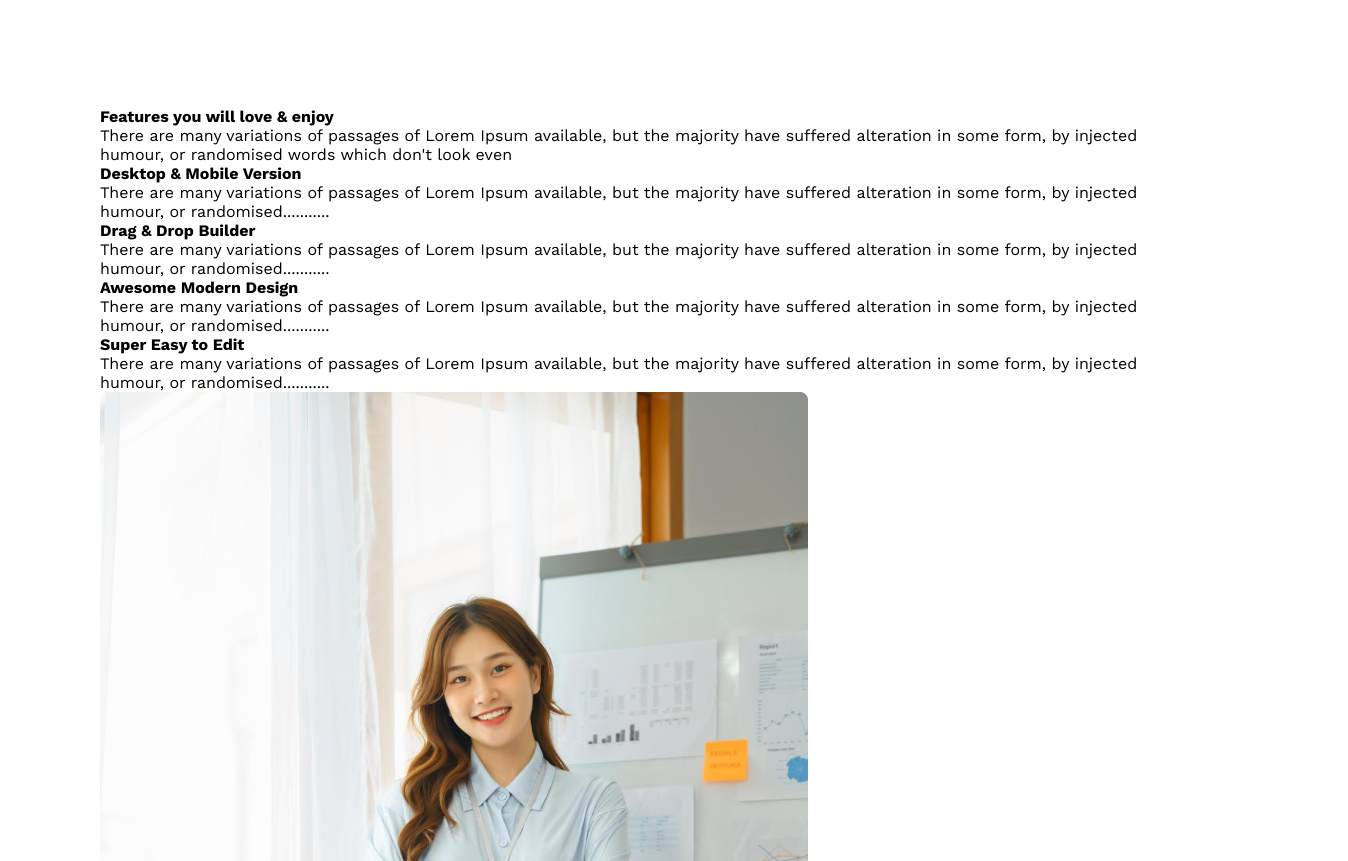
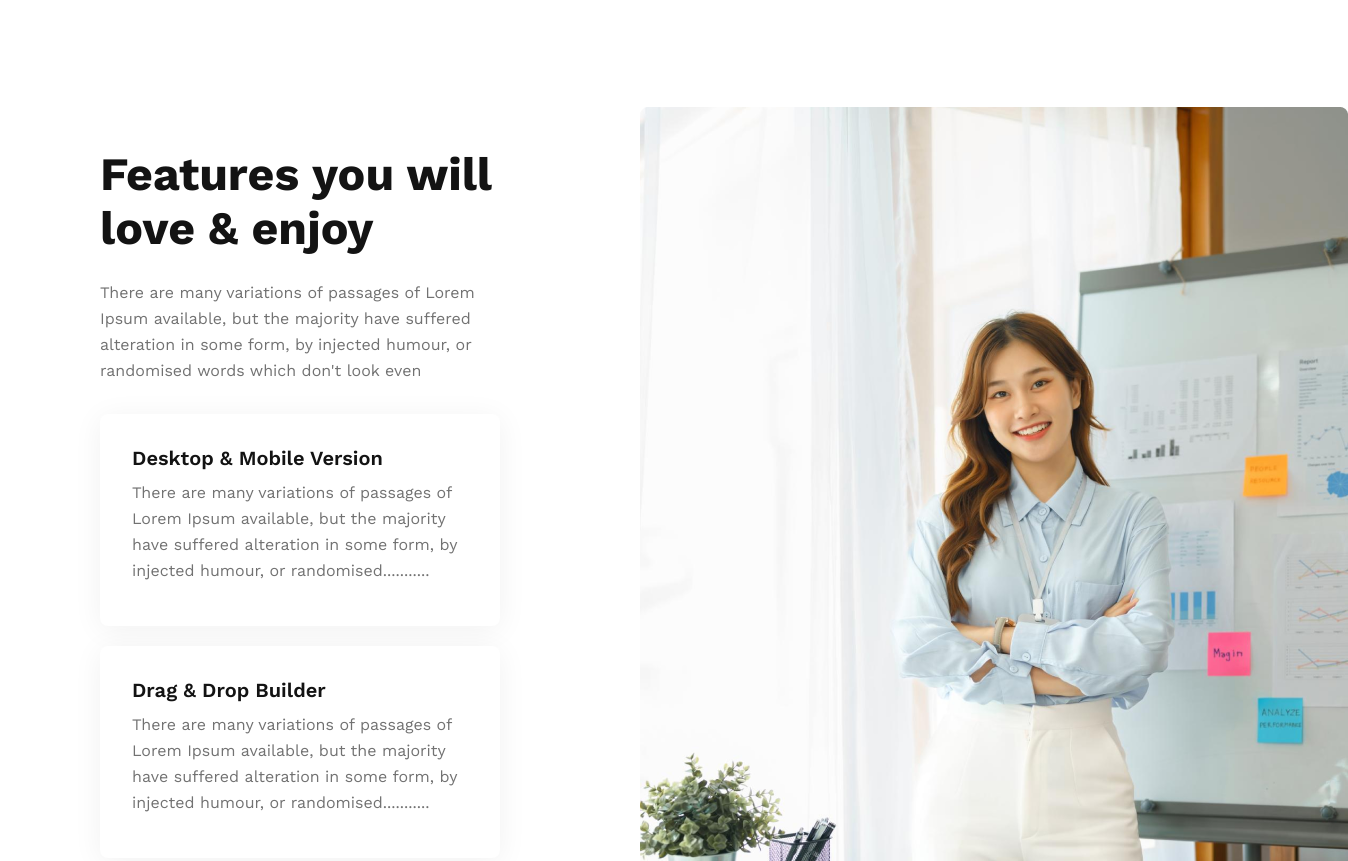
Before and after one commit to mdrieadmia/g3-architects, a plain HTML site: page index.html in a window 1280 px wide. Shown: the part 1957-2818 px from the top of the page, 1348 px wide, since content can reach past the window. Drawn offline with nearby package versions, Linux system fonts and the light colour scheme.

Commit message:
Features sectiond added

```diff
--- a/index.html
+++ b/index.html
@@ -59,7 +59,7 @@
             <div class="features_row">
                 <div class="features_text">
                     <div class="section_heading">
-                        <h2>Features you will love & enjoy</h2>
+                        <h2>Features you will <span class="new_line">love & enjoy</span></h2>
                         <p>There are many variations of passages of Lorem Ipsum available, but the majority have suffered alteration in some form, by injected humour, or randomised words which don't look even</p>
                     </div>
                     <div class="features_items">
@@ -82,7 +82,7 @@
                     </div>
                 </div>
                 <div class="features_img">
-                    <img src="./images/architect.png" alt="">
+                    <img src="./images/architect.png" alt="Features Image">
                 </div>
             </div>
          </section>
--- a/styles/style.css
+++ b/styles/style.css
@@ -37,6 +37,21 @@ a{
     background: transparent;
     border: 2px solid#ff900e;
     color: #131313;
+}
+.section_heading h2,
+.section_heading .new_line{
+    font-size: 2.9rem;
+    font-weight: 700;
+    color: #131313;
+
+}
+.section_heading p{
+    max-width: 580px;
+    font-size: 1rem;
+    font-weight: 400;
+    line-height: 26px;
+    color: #727272;
+    margin: 25px 0 30px 0;
 }
 /* -------- Header Section ------- */
 header{
@@ -121,3 +136,45 @@ header{
     line-height: 26px;
     margin: 30px 0;
 }
+/* ---------Features Section ------ */
+.features_row{
+    display: flex;
+    gap: 140px;
+}
+.features_text,
+.features_img{
+    width: 50%;
+}
+.features_text{
+    padding: 40px 0;
+}
+.features_items{
+    display: flex;
+    flex-direction: column;
+    gap: 20px;
+}
+.features_item_content{
+    background: #fff;
+    padding: 30px 30px 40px 30px;
+    border-radius: 8px;
+    border: 2px solid transparent;
+    box-shadow: 0px 4px 30px 0px rgba(0, 0, 0, 0.06);
+    transition: 0.2s all linear;
+    cursor: pointer;
+}
+.features_item_content:hover{
+    transform: scale(1.03);
+    border: 2px solid #727272;
+}
+.features_item_content h3{
+    font-size: 1.25rem;
+    font-weight: 600;
+    color: #131313;
+}
+.features_item_content p{
+    font-size: 1rem;
+    font-weight: 400;
+    color: #727272;
+    line-height: 26px;;
+    margin-top: 10px;
+}
```
